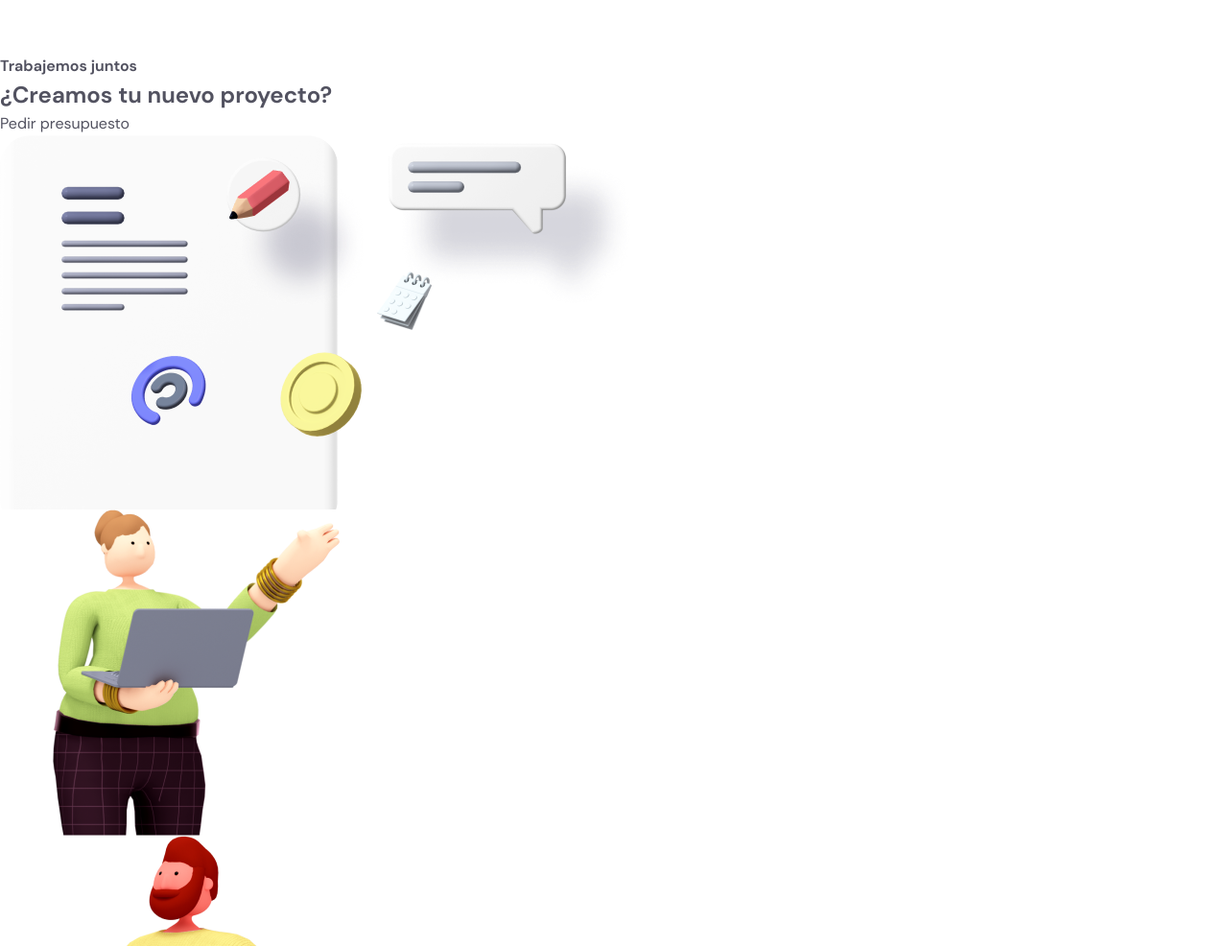
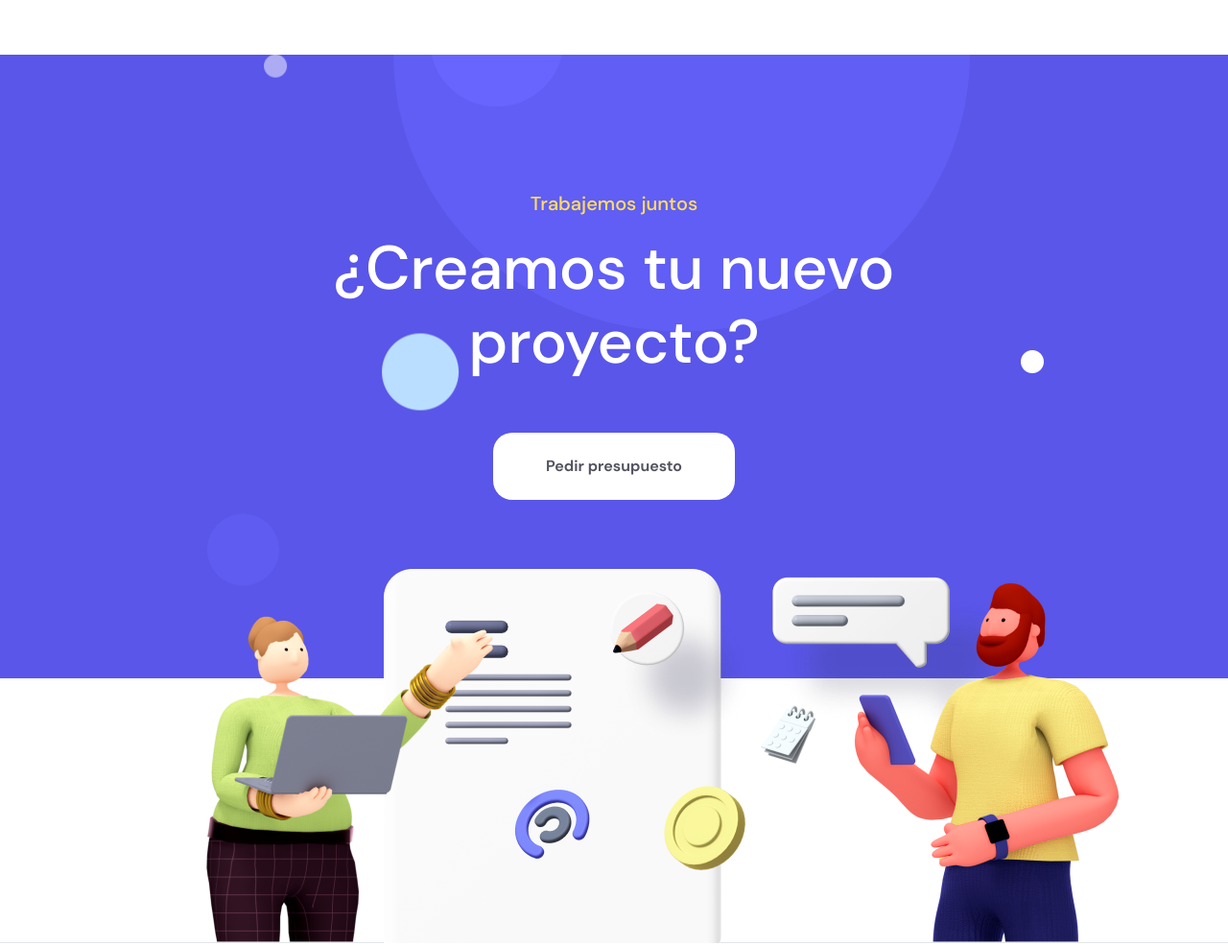
Before and after one commit to JoanMaGam/Design_-_Development_Agency_Website, a plain HTML site: page index.html in a window 1280 px wide. Shown: the part 9777-10763 px from the top of the page at 96% size. Drawn offline with Linux system fonts and the light colour scheme.

Commit message:
contact section styles

```diff
--- a/assets/css/styles.css
+++ b/assets/css/styles.css
@@ -1022,3 +1022,152 @@ body {
     bottom: 6rem;
     right: 16rem;
 }
+
+/* ESTILOS DE CONTACTO */
+
+.layout__contact {
+    position: relative;
+    z-index: 1;
+    overflow: hidden;
+    padding: 0;
+    padding-top: 14rem;
+    padding-bottom: 10rem;
+}
+
+.layout__contact::before {
+    content: "";
+    position: absolute;
+    width: 100%;
+    height: 65rem;
+    top: 0;
+    left: 0;
+    right: 0;
+    background-color: var(--color-primary);
+    z-index: -1;
+}
+
+.contact__container {
+    max-width: var(--mx-width);
+    margin: 0 auto;
+    overflow: hidden;
+}
+
+.contact__header {
+    margin-bottom: 6.5rem;
+    text-align: center;
+}
+
+.contact__subtitle {
+    display: inline-block;
+    color: var(--color-bg-btn);
+    font-size: 2rem;
+    font-weight: 500;
+    margin-bottom: 1.5rem;
+}
+
+.contact__title {
+    width: 70%;
+    margin: 0 auto;
+    margin-bottom: 5.5rem;
+    font-size: 6.4rem;
+    line-height: 1.2;
+    font-weight: 500;
+    color: var(--color-secondary);
+}
+
+.contact__btn {
+    display: inline-block;
+    position: relative;
+    z-index: 1;
+    overflow: hidden;
+    padding: 2.3rem 5.5rem;
+    background-color: var(--color-secondary);
+    border-radius: 20px;
+    font-weight: 700;
+    text-align: center;
+    transition: all 300ms ease-in-out;
+}
+
+.contact__btn:hover {
+    background-color: var(--color-bg-btn);
+}
+
+.contact__images {
+    position: relative;
+    text-align: center;
+    border-bottom: 1px solid var(--color-borders);
+}
+
+.contact__thumb {
+    display: inline-block;
+    position: relative;
+}
+
+.contact__thumb--chat {
+    position: relative;
+    margin-right: -18rem;
+    margin-bottom: -0.8rem;
+}
+
+.contact__thumb--laptop {
+    position: absolute;
+    bottom: 0;
+    left: 16rem;
+}
+
+.contact__thumb--mobile {
+    position: absolute;
+    bottom: 0;
+    right: 8rem
+}
+
+.backshapes__item {
+    position: absolute;
+    z-index: -1;
+}
+
+.backshapes--shape1 {
+    top: 0;
+    left: 32%;
+}
+
+.backshapes--shape2 {
+    top: 18rem;
+    left: 18%;
+    opacity: 0.5;
+    animation: moveShape3 20s infinite;
+}
+
+.backshapes--shape3 {
+    top: 31%;
+    left: 20%;
+    animation: moveShape4 25s infinite;
+}
+
+
+.backshapes--shape4 {
+    top: 44%;
+    left: 28%;
+    animation: moveShape3 25s infinite;
+}
+
+
+.backshapes--shape5 {
+    top: 50%;
+    right: 17%;
+    animation: moveShape4 30s infinite;
+}
+
+
+.backshapes--shape6 {
+    top: 26%;
+    right: 21%;
+    animation: moveShape5 30s infinite;
+}
+
+
+.backshapes--shape7 {
+    top: 30%;
+    right: 15%;
+    animation: moveShape3 30 s infinite;
+}
--- a/index.html
+++ b/index.html
@@ -719,7 +719,7 @@
                 </header>
 
                 <div class="contact__images">
-                    <div class="contact__thumb">
+                    <div class="contact__thumb contact__thumb--chat">
                         <img src="assets/img/chat-group.png" alt="imagen de un chat" class="contact__img">
                     </div>
 
```
